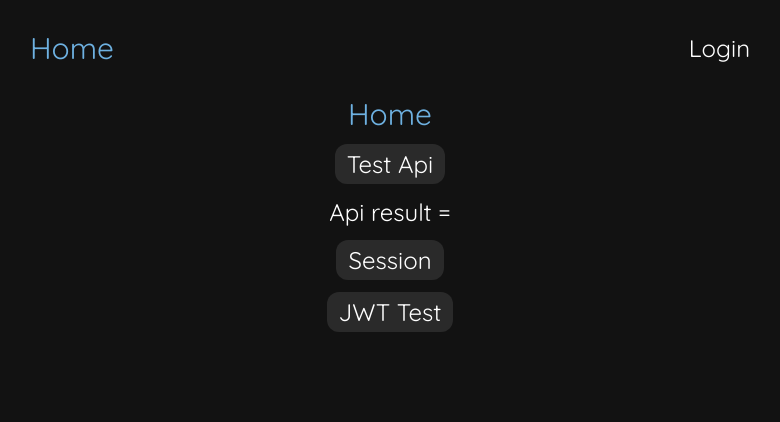
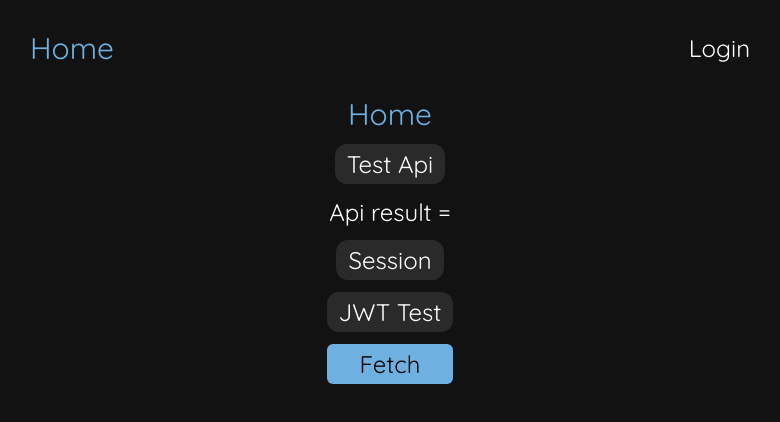
Before and after one commit to adrcor/TERRA, a Vue app in the folder frontend/: page / in a window 1280 px wide. Shown: the top 422 px of the page, without its empty margins (250-1030 px from the left). Built offline with nearby package versions, Linux system fonts and the light colour scheme; no server answers.

Commit message:
Add loading indication on async button

```diff
--- /dev/null
+++ b/frontend/src/components/AsyncButton.vue
@@ -0,0 +1,25 @@
+<template>
+    <button @click="onAsyncClick" :disabled="disabled" class="flex flex-col items-center py-1 w-full rounded-md bg-primary hover:opacity-90 active:opacity-50 text-on-primary disabled:opacity-50">
+        <slot v-if="!disabled"></slot>
+        <slot v-if="disabled" name="loading">Loading...</slot>
+    </button>
+</template>
+
+<script setup lang="ts">
+import { ref } from 'vue'
+
+const props = defineProps({
+    onClick: {
+        type: Function,
+        required: true
+    }
+})
+
+const disabled = ref(false)
+
+async function onAsyncClick(): Promise<void> {
+    disabled.value = true
+    await props.onClick()
+    disabled.value = false
+}
+</script>
--- a/frontend/src/views/HomeView.vue
+++ b/frontend/src/views/HomeView.vue
@@ -9,6 +9,9 @@
     <button @click="onJwtTest" class="px-3 py-1 rounded-xl text-2xl bg-overlay bg-opacity-10 text-on-background hover:bg-opacity-20 actvie:bg-opacity-10">
       JWT Test
     </button>
+
+    <AsyncButton :onClick="onFetch" class="text-2xl">Fetch</AsyncButton>
+
   </div>
 </template>
 
@@ -17,6 +20,8 @@
 import { ref, watch } from 'vue'
 import { api } from '@/api'
 import { supabase } from '@/supabase'
+import { sleep } from '@supabase/gotrue-js/dist/module/lib/helpers';
+import AsyncButton from '@/components/AsyncButton.vue'
 
 const apiResult = ref('')
 
@@ -35,4 +40,9 @@ async function onJwtTest() {
   console.log(response)
 }
 
+async function onFetch() {
+  const response = await sleep(1000)
+  console.log('DATA')
+}
+
 </script>
--- a/frontend/src/views/LoginView.vue
+++ b/frontend/src/views/LoginView.vue
@@ -43,8 +43,8 @@
                 </button>
             </div>
 
-            <button type="submit"
-                class="py-1 w-full rounded-md bg-primary hover:opacity-90 active:opacity-50 text-on-primary">Login</button>
+            <button type="submit" :disabled="disabled"
+                    class="py-1 w-full rounded-md bg-primary hover:opacity-90 active:opacity-50 disabled:opacity-50 text-on-primary">Login</button>
         </form>
 
         <a class="text-error">{{ errorText }}</a>
@@ -73,14 +73,17 @@ watch(formLogin, () => {
 const router = useRouter()
 const showPassword = ref(false)
 const errorText = ref('')
+const disabled = ref(false)
 
 async function onLogin() {
+    disabled.value = true
     const { data, error } = await supabase.auth.signInWithPassword(formLogin.value)
     if (error) {
         errorText.value = error.message
+        disabled.value = false
         return
     }
-
+    disabled.value = false
     router.push({ name: 'account' })
 }
 
--- a/frontend/src/views/RegisterView.vue
+++ b/frontend/src/views/RegisterView.vue
@@ -71,14 +71,15 @@
                 </button>
             </div>
 
-            <button type="submit"
-                class="py-1 w-full rounded-md bg-primary hover:opacity-90 active:opacity-50 text-on-primary">Register</button>
+            <button type="submit" :disabled="disabled"
+                class="py-1 w-full rounded-md bg-primary hover:opacity-90 active:opacity-50 disabled:opacity-50 text-on-primary">Register</button>
         </form>
 
         <a class="text-error">{{ errorText }}</a>
 
-        <router-link to="login" class="text-primary self-end opacity-60 hover:opacity-100 active:opacity-60">Login
-            now</router-link>
+        <router-link to="login" class="text-primary self-end opacity-60 hover:opacity-100 active:opacity-60">
+            Login now
+        </router-link>
     </div>
 </template>
 
@@ -95,6 +96,7 @@ const username = ref('')
 const showPassword = ref(false)
 const showConfirmPassword = ref(false)
 const errorText = ref('')
+const disabled = ref(false)
 
 const formRegister = ref({
     email: '',
@@ -115,24 +117,29 @@ watch(username, () => {
 })
 
 async function onRegister() {
+    disabled.value = true
     if (formRegister.value.password !== formRegister.value.confirmPassword) {
         errorText.value = "Passwords don't match"
+        disabled.value = false
         return
     }
 
     const verify = await api.get('/user/verify/' + username.value)
     if (!verify.data.valid) {
         errorText.value = verify.data.message
+        disabled.value = false
         return
     }
 
     const { data, error } = await supabase.auth.signUp(formRegister.value)
     if (error) {
         errorText.value = error.message
+        disabled.value = false
         return
     }
 
     await api.post('/user/set', { username: username.value })
+    disabled.value = false
     router.push({ name: 'account' })
 
 }
```
